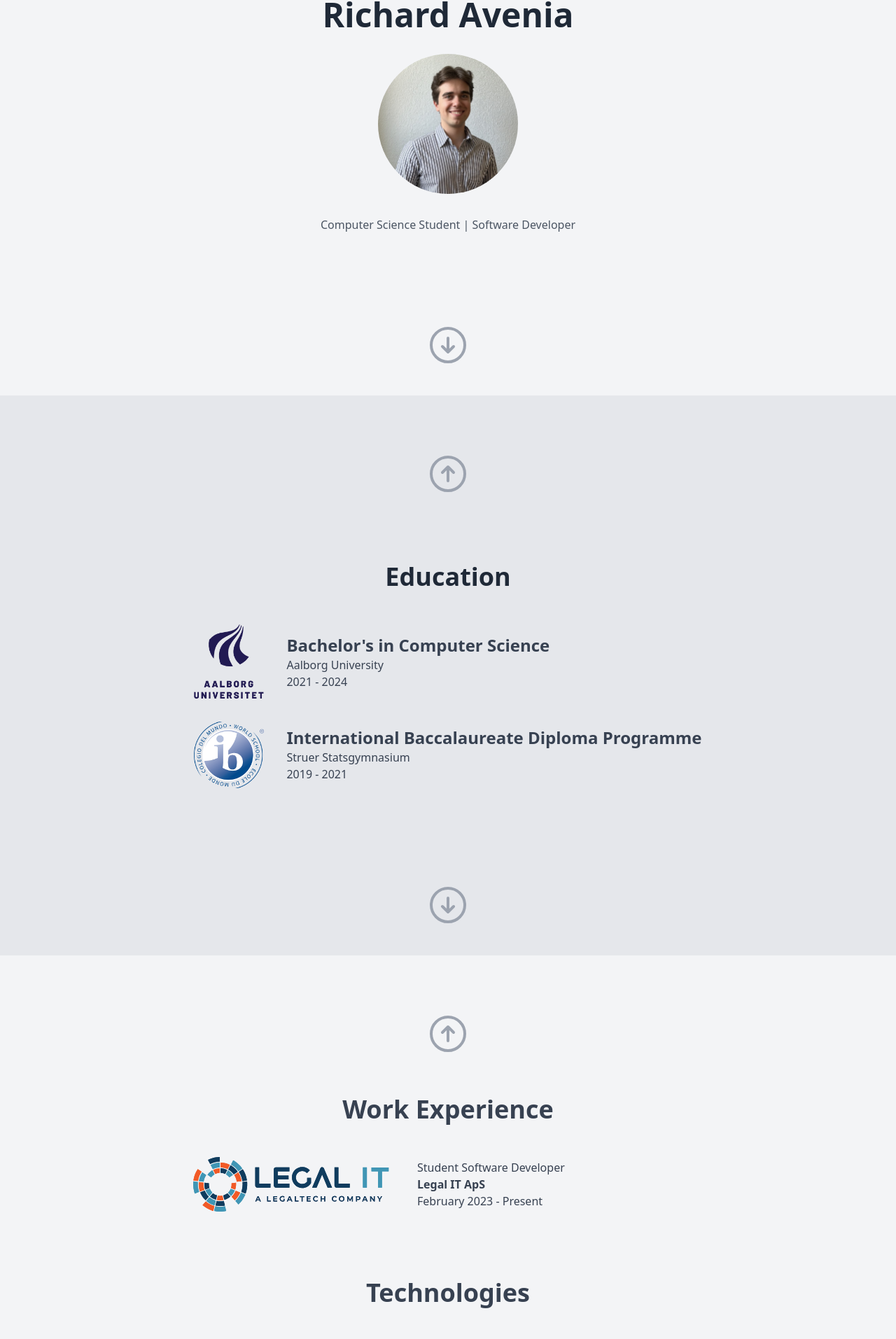
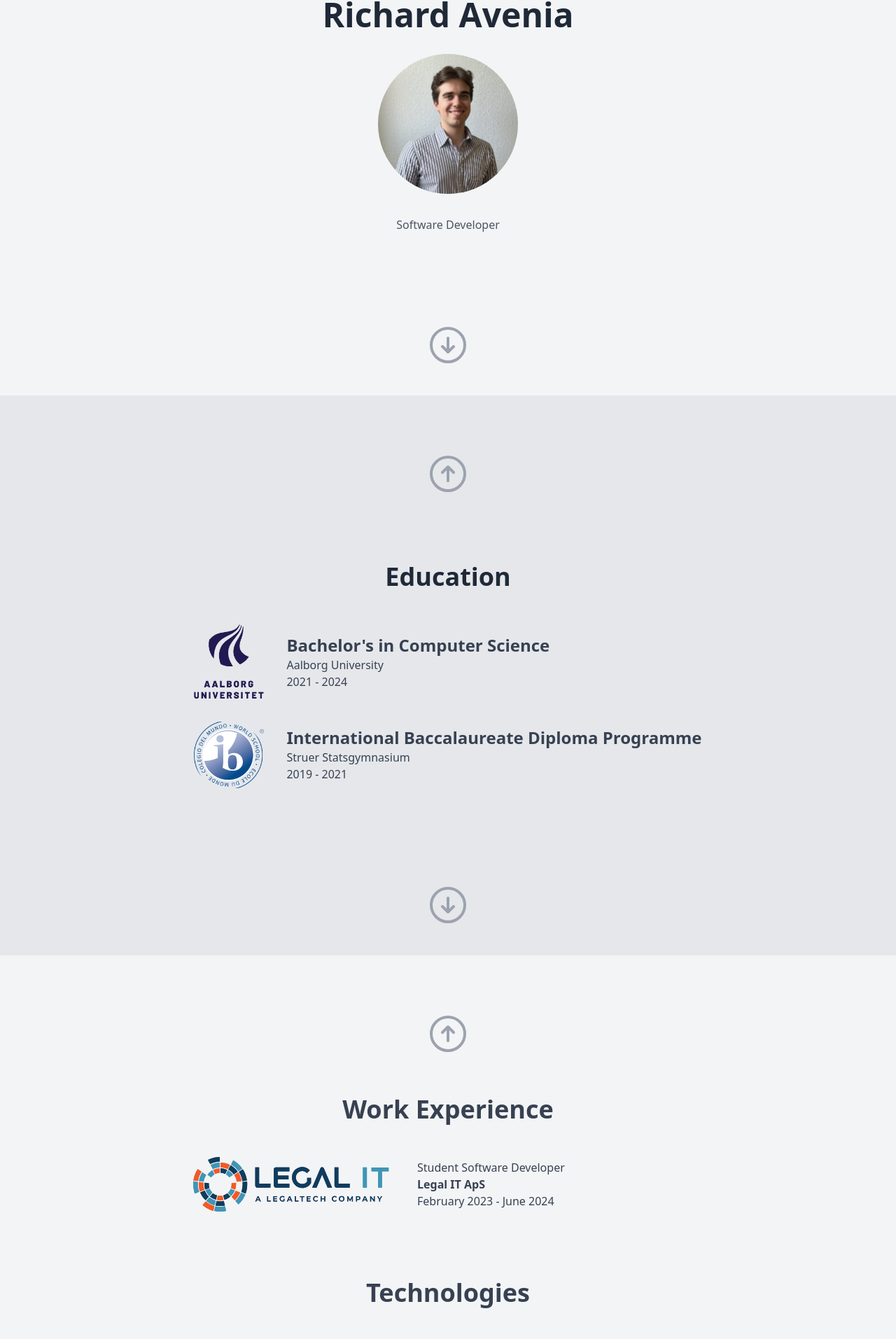
Before and after one commit to rilarchsen/portfolio, a React (Vite) app: page / in a window 1280 px wide. Shown: the part 235-2148 px from the top of the page at 70% size. Built offline with nearby package versions, Linux system fonts and the light colour scheme; grey boxes are pictures that could not be loaded.

Commit message:
title updates since uni

```diff
--- a/src/pages/MainPage.tsx
+++ b/src/pages/MainPage.tsx
@@ -65,7 +65,7 @@ export default function MainPage() {
             }}
             width="200"
           />
-          <p className="dark:text-gray-400 text-gray-600">Computer Science Student | Software Developer</p>
+          <p className="dark:text-gray-400 text-gray-600">Software Developer</p>
         </div>
       </Section>
 
@@ -126,7 +126,7 @@ export default function MainPage() {
               <div className={"dark:text-gray-400 text-gray-700"}>
                 <p className={"text-center xl:text-left"}>Student Software Developer</p>
                 <p className="font-bold text-center xl:text-left">Legal IT ApS</p>
-                <p className={"text-center xl:text-left"}>February 2023 - Present</p>
+                <p className={"text-center xl:text-left"}>February 2023 - June 2024</p>
               </div>
             </div>
           </div>
```
